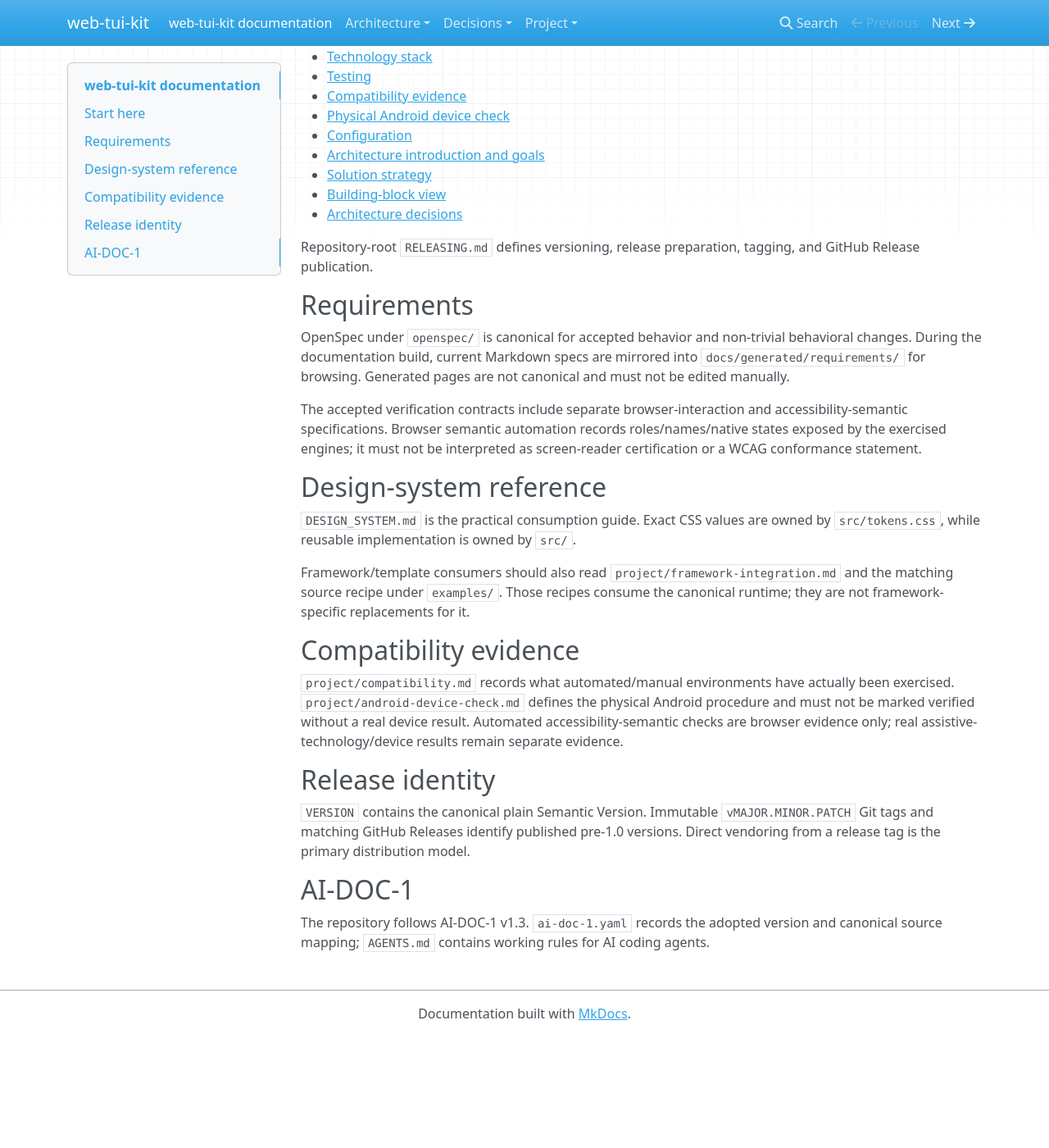
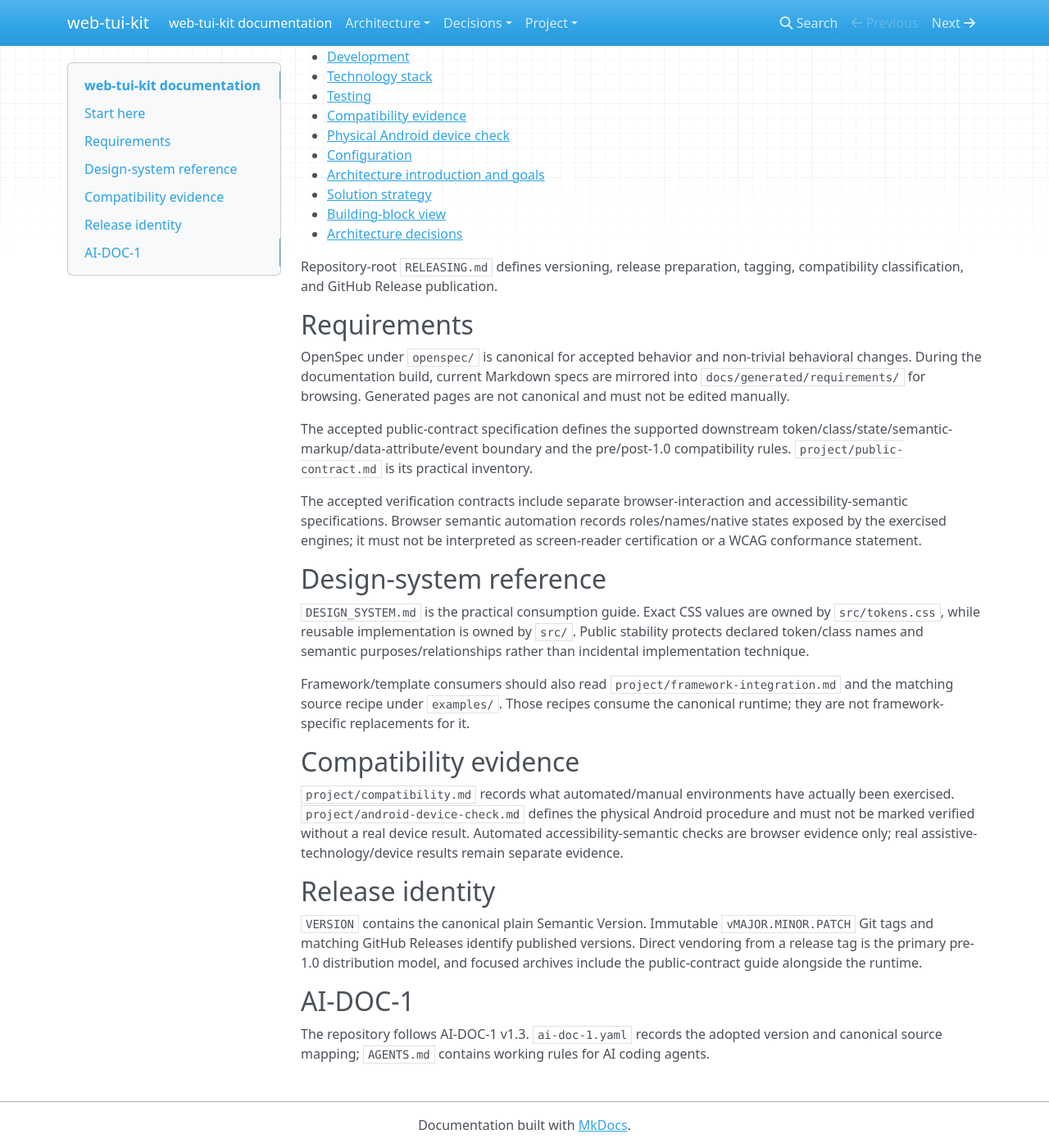
Before and after one commit to 1990jk1990/web-tui-kit, an MkDocs documentation site: the page built from docs/index.md, in a window 1280 px wide and 1400 px high, scrolled down 260 px. Shown: the whole window at 82% size. Built offline with MkDocs 1.6.1, drawn with Linux system fonts in a browser that asks for light colours; nearby versions of some CDN libraries; before the commit the page ends 1524 px from its top, so only the background shows below that.

Commit message:
docs: link public contract from documentation index

```diff
--- a/docs/index.md
+++ b/docs/index.md
@@ -6,6 +6,7 @@ This is the human-readable documentation entry point for `web-tui-kit`.
 
 - [Project overview](project/overview.md)
 - [Getting started](project/getting-started.md)
+- [Public consumer contract](project/public-contract.md)
 - [Framework integration](project/framework-integration.md)
 - [Development](project/development.md)
 - [Technology stack](project/technology-stack.md)
@@ -18,17 +19,19 @@ This is the human-readable documentation entry point for `web-tui-kit`.
 - [Building-block view](architecture/05-building-block-view.md)
 - [Architecture decisions](architecture/09-architecture-decisions.md)
 
-Repository-root `RELEASING.md` defines versioning, release preparation, tagging, and GitHub Release publication.
+Repository-root `RELEASING.md` defines versioning, release preparation, tagging, compatibility classification, and GitHub Release publication.
 
 ## Requirements
 
 OpenSpec under `openspec/` is canonical for accepted behavior and non-trivial behavioral changes. During the documentation build, current Markdown specs are mirrored into `docs/generated/requirements/` for browsing. Generated pages are not canonical and must not be edited manually.
 
+The accepted public-contract specification defines the supported downstream token/class/state/semantic-markup/data-attribute/event boundary and the pre/post-1.0 compatibility rules. `project/public-contract.md` is its practical inventory.
+
 The accepted verification contracts include separate browser-interaction and accessibility-semantic specifications. Browser semantic automation records roles/names/native states exposed by the exercised engines; it must not be interpreted as screen-reader certification or a WCAG conformance statement.
 
 ## Design-system reference
 
-`DESIGN_SYSTEM.md` is the practical consumption guide. Exact CSS values are owned by `src/tokens.css`, while reusable implementation is owned by `src/`.
+`DESIGN_SYSTEM.md` is the practical consumption guide. Exact CSS values are owned by `src/tokens.css`, while reusable implementation is owned by `src/`. Public stability protects declared token/class names and semantic purposes/relationships rather than incidental implementation technique.
 
 Framework/template consumers should also read `project/framework-integration.md` and the matching source recipe under `examples/`. Those recipes consume the canonical runtime; they are not framework-specific replacements for it.
 
@@ -38,7 +41,7 @@ Framework/template consumers should also read `project/framework-integration.md`
 
 ## Release identity
 
-`VERSION` contains the canonical plain Semantic Version. Immutable `vMAJOR.MINOR.PATCH` Git tags and matching GitHub Releases identify published pre-1.0 versions. Direct vendoring from a release tag is the primary distribution model.
+`VERSION` contains the canonical plain Semantic Version. Immutable `vMAJOR.MINOR.PATCH` Git tags and matching GitHub Releases identify published versions. Direct vendoring from a release tag is the primary pre-1.0 distribution model, and focused archives include the public-contract guide alongside the runtime.
 
 ## AI-DOC-1
 
```
